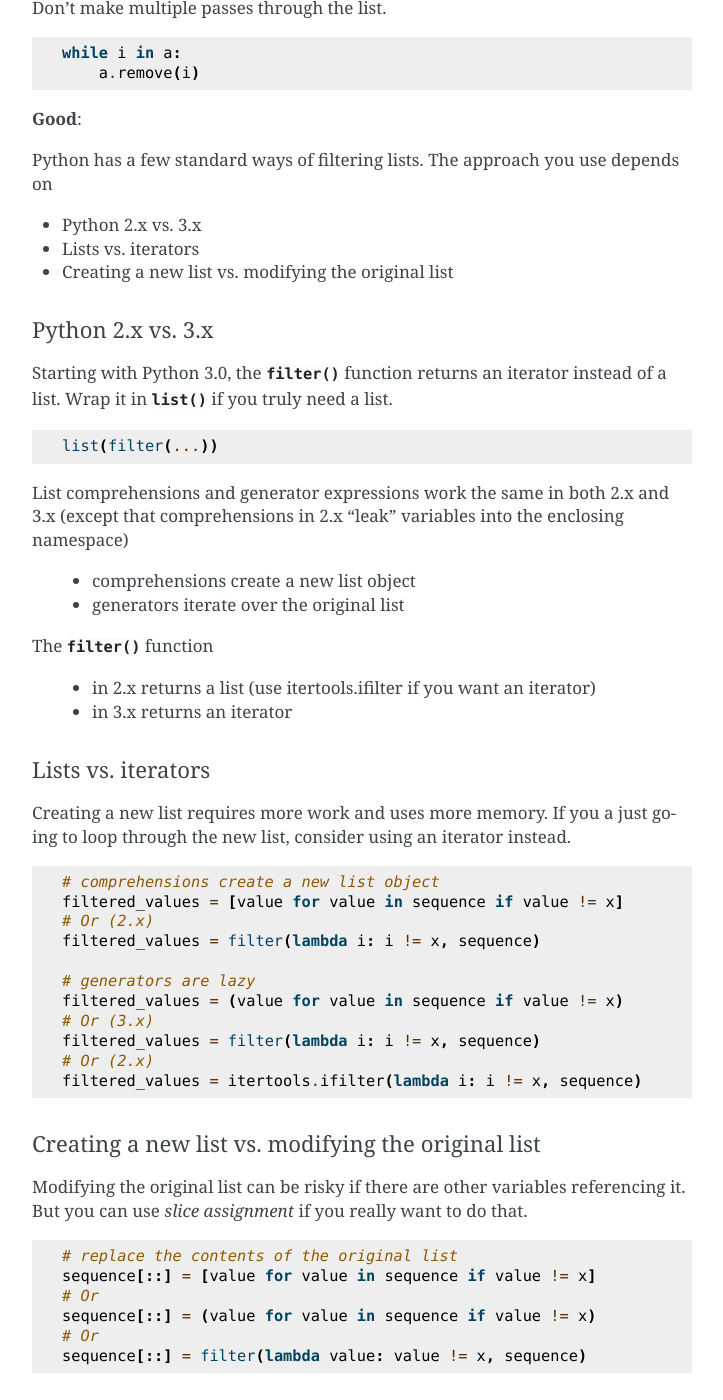
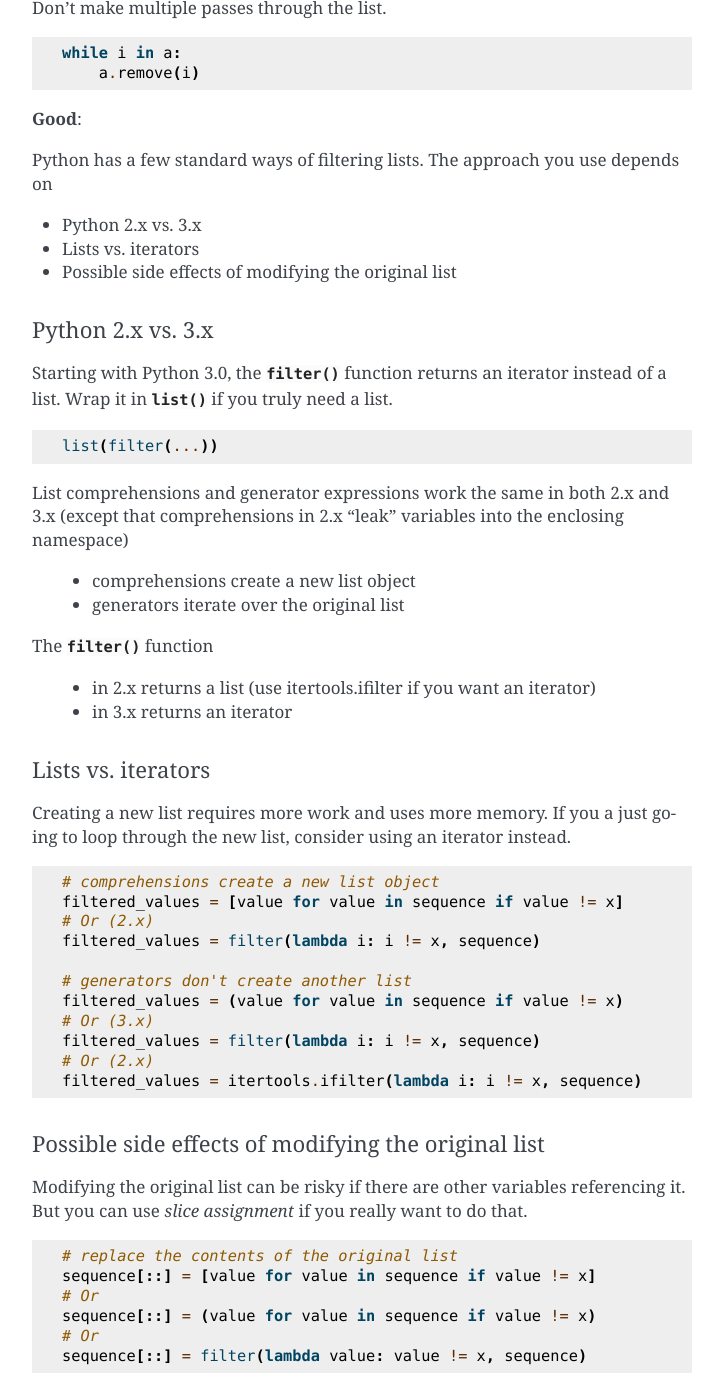
Before and after one commit to realpython/python-guide, a Sphinx documentation site: the page built from docs/writing/style.rst, in a window 1280 px wide and 1400 px high, scrolled down 12098 px. Shown: the whole window, without its empty margins (388-1111 px from the left). Built offline with Sphinx 7.4.7, drawn with Linux system fonts in a browser that asks for light colours; a script that is not in the unit is left out; some of the changed text lies outside the part shown.

Commit message:
Side effects of changing a list

```diff
--- a/docs/writing/style.rst
+++ b/docs/writing/style.rst
@@ -610,7 +610,7 @@
 
 * Python 2.x vs. 3.x
 * Lists vs. iterators
-* Creating a new list vs. modifying the original list
+* Possible side effects of modifying the original list
 
 Python 2.x vs. 3.x
 ::::::::::::::::::
@@ -644,7 +644,7 @@
     # Or (2.x)
     filtered_values = filter(lambda i: i != x, sequence)
 
-    # generators are lazy
+    # generators don't create another list
     filtered_values = (value for value in sequence if value != x)
     # Or (3.x)
     filtered_values = filter(lambda i: i != x, sequence)
@@ -653,8 +653,8 @@
 
 
 
-Creating a new list vs. modifying the original list
-:::::::::::::::::::::::::::::::::::::::::::::::::::
+Possible side effects of modifying the original list
+::::::::::::::::::::::::::::::::::::::::::::::::::::
 
 Modifying the original list can be risky if there are other variables referencing it. But you can use *slice assignment* if you really want to do that.
 
```
